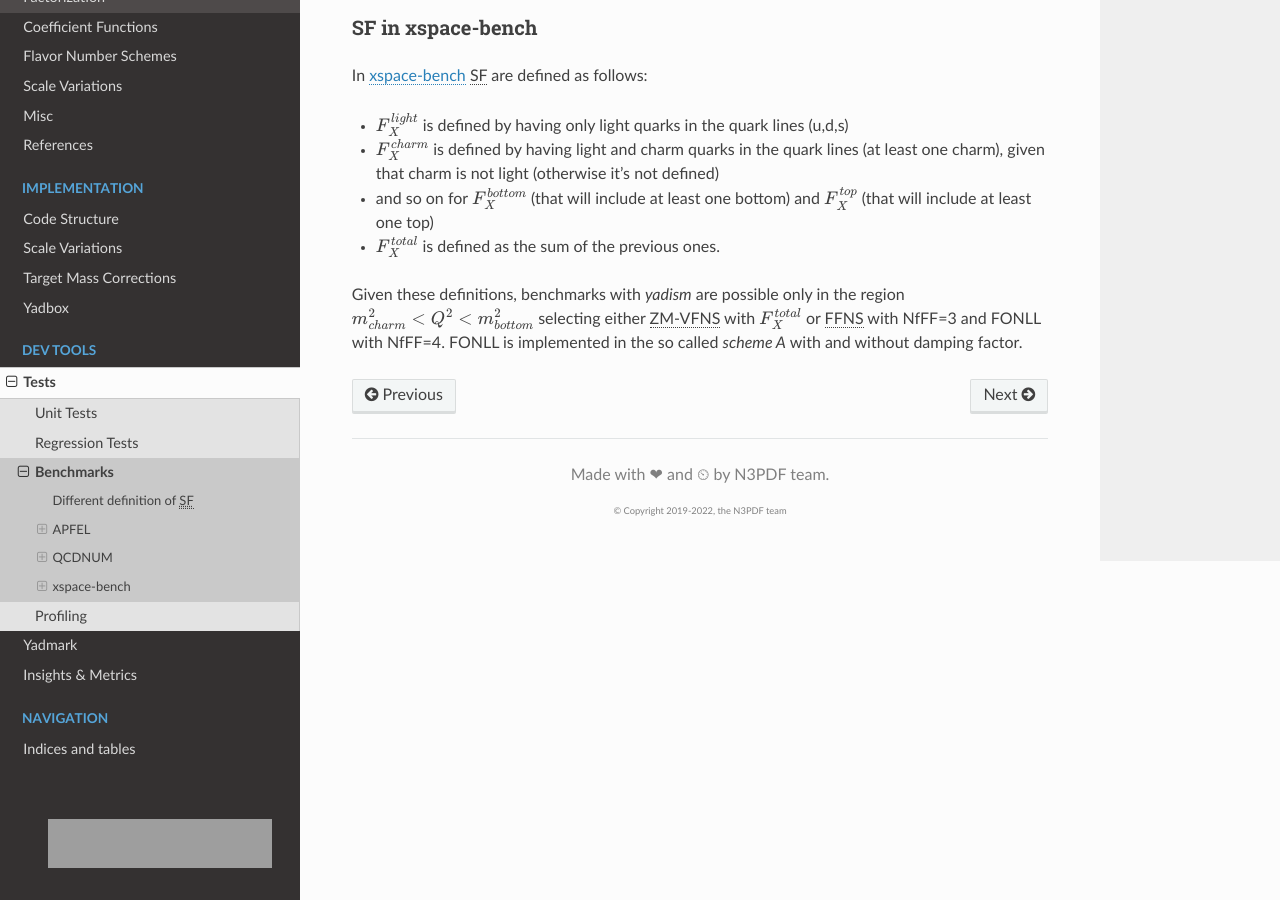
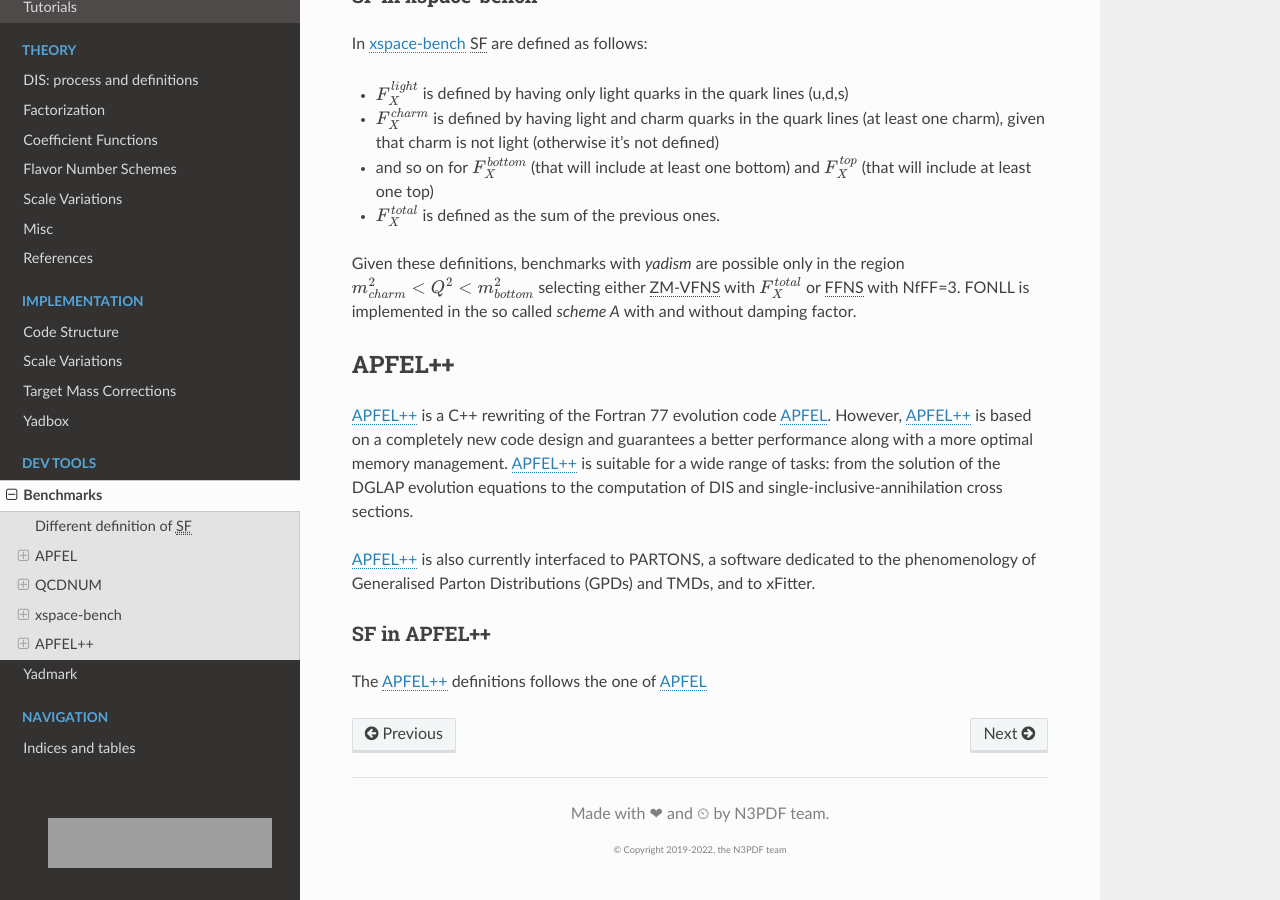
Before and after one commit to NNPDF/yadism, a Sphinx documentation site: the page built from docs/source/dev-tools/benchmarks.rst, in a window 1280 px wide and 900 px high, scrolled down 2698 px, cut to the strip 0-900 px from the top of the window. Built offline with Sphinx 7.4.7 and the Read the Docs theme 2.0.0, drawn with Linux system fonts in a browser that asks for light colours; pages that are not in the unit, such as notebooks, are missing from menus; some of the changed text lies outside the part shown; grey boxes are pictures that could not be loaded.

Commit message:
start cleaning docs: dev-tool section

```diff
--- a/docs/source/dev-tools/bench-coverage.csv
+++ b/docs/source/dev-tools/bench-coverage.csv
@@ -1,7 +1,7 @@
-"feature \\ reference"    APFEL                 QCDNUM                  xspace-bench
-projectiles               |T|                   ""                      |T|
-EM                        |T|                   |T|                     |T|
-NC                        |T|                   |T|                     |T|
-CC                        |T|                   ""                      |T|
-scale-variatons           |T|                   |T|                     ""
-target-mass-corrections   |T|                   ""                      ""
+"feature \\ reference"    APFEL                 QCDNUM                  xspace-bench                  APFEL++
+projectiles               |T|                   ""                      |T|                           |T|
+EM                        |T|                   |T|                     |T|                           |T|
+NC                        |T|                   |T|                     |T|                           |T|
+CC                        |T|                   ""                      |T|                           |T|
+scale-variatons           |T|                   |T|                     ""                            |T|
+target-mass-corrections   |T|                   ""                      ""                            |T|
--- a/docs/source/dev-tools/bench-fns.csv
+++ b/docs/source/dev-tools/bench-fns.csv
@@ -1,4 +1,4 @@
 "|FNS| \\ reference" APFEL                QCDNUM                    xspace-bench
 |FFNS|               |T|                  |T|                       "|T| [#f1]_"
 |ZM-VFNS|            |T|                  |T|                       |T|
-FONLL                "|T| [#f2]_"         ""                        "|T| [#f2]_"
+|FFNS0|                |T|                  ""                        |T|
--- a/docs/source/dev-tools/benchmarks.rst
+++ b/docs/source/dev-tools/benchmarks.rst
@@ -131,5 +130,23 @@
 
 Given these definitions, benchmarks with `yadism` are possible only in the region
 :math:`m^2_{charm} < Q^2 < m^2_{bottom}` selecting  either |ZM-VFNS| with :math:`F_X^{total}`
-or |FFNS| with NfFF=3 and FONLL with NfFF=4.
+or |FFNS| with NfFF=3.
 FONLL is implemented in the so called `scheme A` with and without damping factor.
+
+APFEL++
+-------
+
+
+|APFEL++| is a C++ rewriting of the Fortran 77 evolution code |APFEL|. However, |APFEL++| is based on a completely new code design and
+guarantees a better performance along with a more optimal memory management.
+|APFEL++| is suitable for a wide range of tasks: from the solution of the DGLAP evolution equations to the computation of DIS
+and single-inclusive-annihilation cross sections.
+
+|APFEL++| is also currently interfaced to PARTONS, a software dedicated to the phenomenology of Generalised Parton Distributions (GPDs) and TMDs,
+and to xFitter.
+
+
+SF in APFEL++
+~~~~~~~~~~~~~
+
+The |APFEL++| definitions follows the one of |APFEL|
--- a/docs/source/implementation/runner.rst
+++ b/docs/source/implementation/runner.rst
@@ -59,10 +59,6 @@
 mostly not defined internally in :mod:`yadism` package, but mainly imported from
 :mod:`eko`.
 
-Another common trait that characterize these handlers is the presence of a
-method :func:`from_dict`, with which the object can be created loading the
-required options directly from a suitable dictionary (that in a :class:`Runner`
-object is always either `theory` or `observable` dictionary).
 
 Interpolator Dispatcher
 ~~~~~~~~~~~~~~~~~~~~~~~
--- a/docs/source/index.rst
+++ b/docs/source/index.rst
@@ -84,9 +84,8 @@
    :caption: Dev Tools
    :hidden:
 
-   dev-tools/tests.rst
+   dev-tools/benchmarks.rst
    dev-tools/yadmark.rst
-   dev-tools/metrics.rst
    dev-tools/code-todos.rst
 
 .. toctree::
--- a/docs/source/overview/features.rst
+++ b/docs/source/overview/features.rst
@@ -28,7 +28,7 @@
 
 Moreover the following features are all available:
 
-1. :doc:`flavor number schemes <../theory/fns>`: |FFNS|, |ZM-VFNS|, |FONLL|
+1. :doc:`flavor number schemes <../theory/fns>`: |FFNS|, |ZM-VFNS|, |FFNS0|
 2. :doc:`scale variations <../theory/scale-variations>`: independent variations
    of factorization scale :math:`\mu_F` and renormalization scale :math:`\mu_R`
 3. :ref:`target mass corrections <theory/misc:target mass corrections>`
--- a/docs/source/shared/abbreviations.rst
+++ b/docs/source/shared/abbreviations.rst
@@ -93,6 +93,9 @@
 .. |FFNS| replace::
    :abbr:`FFNS (Fixed Flavor Number Scheme)`
 
+.. |FFNS0| replace::
+   :abbr:`FFNS0 (Asymptotic Fixed Flavor Number Scheme)`
+
 .. |VFNS| replace::
    :abbr:`VFNS (Variable Flavor Number Scheme)`
 
```
Also changed, not shown: other parts of docs/source/dev-tools/benchmarks.rst (+0 -1 lines), docs/source/dev-tools/metrics.rst (deleted, +0 -31 lines).
